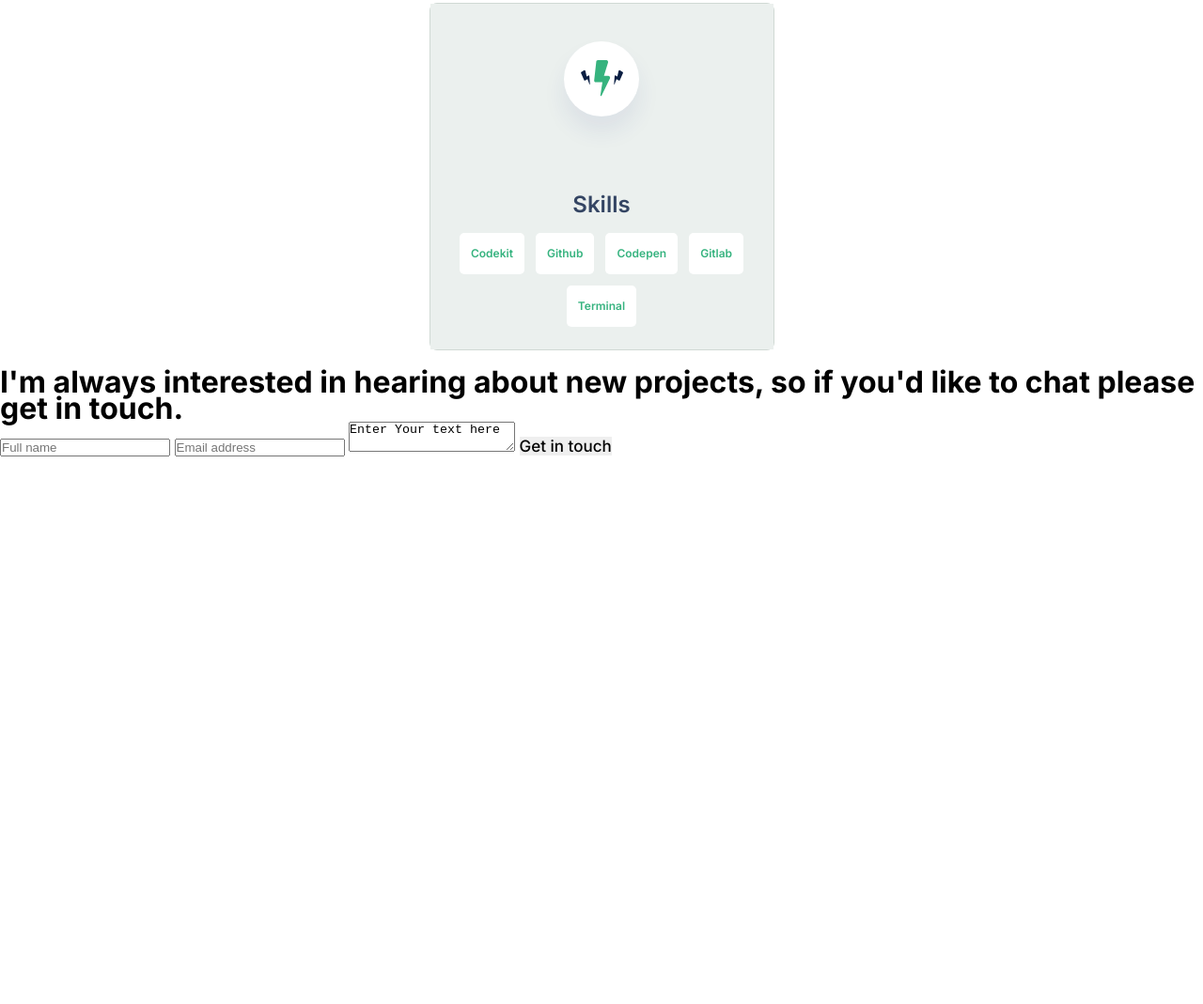
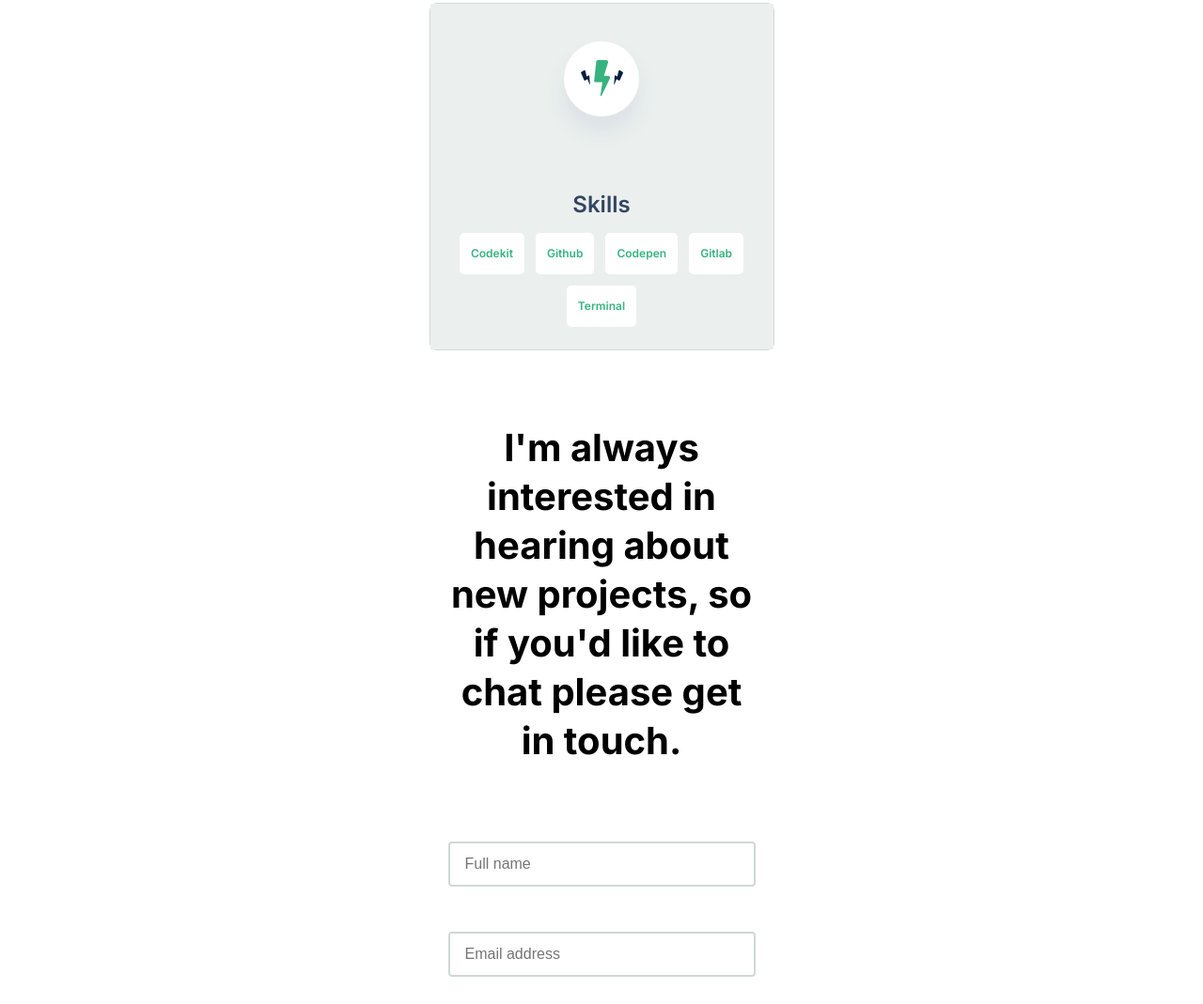
Before and after one commit to Tofcookies/MyPortfolio, a plain HTML site: page index.html in a window 1280 px wide. Shown: the part 5351-6420 px from the top of the page at 94% size. Before the commit the page ends 5840 px from the top, so only its background shows below. Drawn offline with Linux system fonts and the light colour scheme.

Commit message:
Style form and add linters

```diff
--- a/style.css
+++ b/style.css
@@ -78,9 +78,6 @@ main {
   width: 84%;
   margin-top: 10px;
   top: 64px;
-  bottom: 0;
-  right: 0;
-  left: 0;
 }
 
 h2 {
@@ -344,3 +341,64 @@ h3 {
   justify-content: center;
   align-items: center;
 }
+
+.formHeading {
+  width: 327px;
+  height: 363px;
+  font-style: normal;
+  font-weight: 700;
+  font-size: 40px;
+  line-height: 52px;
+  text-align: center;
+  margin: 58px auto;
+}
+
+input {
+  width: 327px;
+  height: 48px;
+  border: 2px solid #d0d9d4;
+  border-radius: 4px;
+  margin: 24px;
+  font-size: 16px;
+  padding: 15px 16px;
+}
+
+textarea {
+  width: 327px;
+  height: 114px;
+  border: 1px solid #60c095;
+  border-radius: 4px;
+  margin: 24px;
+  text-align: left;
+  padding: 12px;
+  font-weight: 400;
+  font-size: 15px;
+  font-family: 'Inter', sans-serif;
+  color: #091e42;
+  box-sizing: border-box;
+}
+
+.click {
+  width: 129px;
+  height: 48px;
+  top: 12px;
+  left: 12px;
+  font-weight: 500;
+  padding: 12px;
+  border: 1px solid;
+  background-color: #36b37f;
+  border-radius: 4px;
+  color: #fff;
+  margin-bottom: 24px;
+}
+
+.form {
+  display: flex;
+  flex-direction: column;
+  justify-content: center;
+  align-items: center;
+}
+
+.form input {
+  box-sizing: border-box;
+}
```
